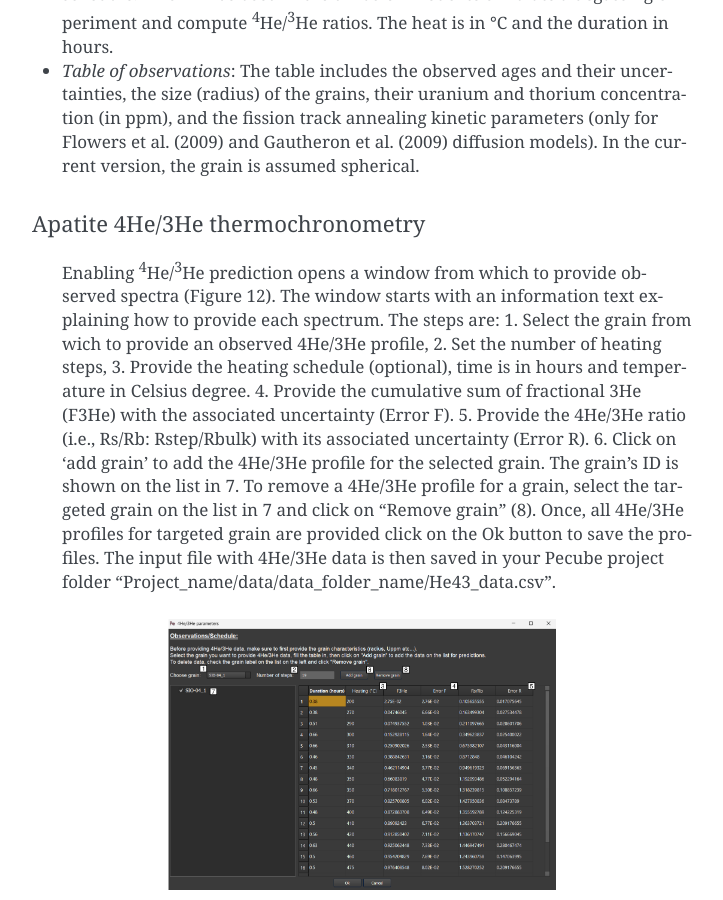
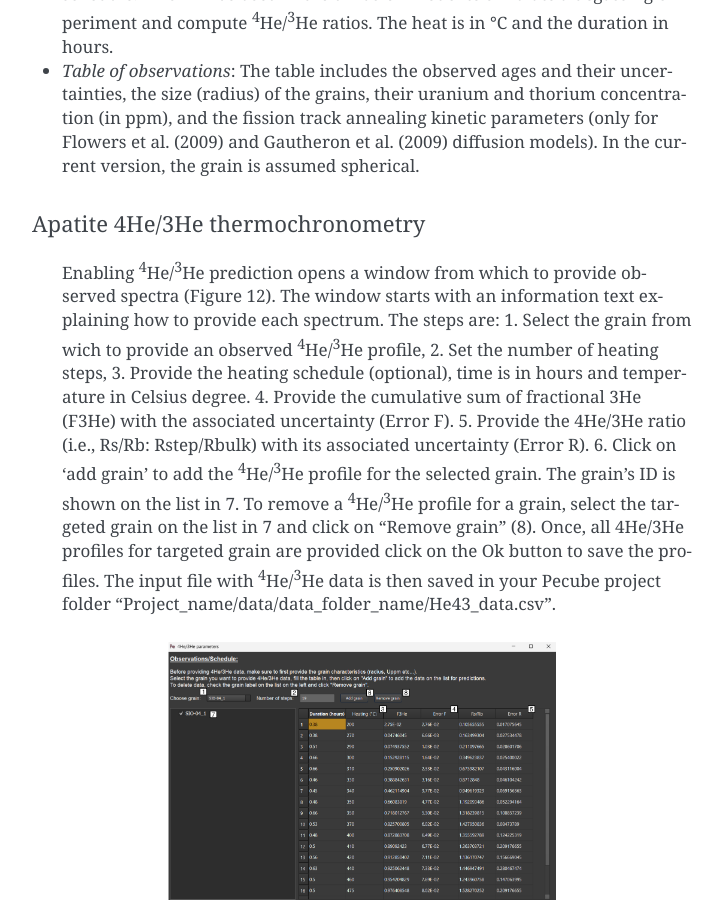
Before and after one commit to MBernAca/PecubeGUI_Doc, a Sphinx documentation site: the page built from docs/source/Usage.rst, in a window 1280 px wide and 900 px high, scrolled down 10435 px. Shown: the whole window, without its empty margins (388-1111 px from the left). Built offline with Sphinx 7.4.7, drawn with Linux system fonts in a browser that asks for light colours.

Commit message:
Update Usage.rst

```diff
--- a/docs/source/Usage.rst
+++ b/docs/source/Usage.rst
@@ -202,7 +202,7 @@ The "AHe" section show all the kinetic parameters related to the apatite (U-Th)/
 
 Apatite 4He/3He thermochronometry
 ^^^^^^^^^^^^^^^^^^^^^^^^^^^^
- Enabling \ :sup:`4`\He/\ :sup:`3`\He prediction opens a window from which to provide observed spectra (Figure 12). The window starts with an information text explaining how to provide each spectrum. The steps are: 1. Select the grain from wich to provide an observed 4He/3He profile, 2. Set the number of heating steps, 3. Provide the heating schedule (optional), time is in hours and temperature in Celsius degree. 4. Provide the cumulative sum of fractional 3He (F3He) with the associated uncertainty (Error F). 5. Provide the 4He/3He ratio (i.e., Rs/Rb: Rstep/Rbulk) with its associated uncertainty (Error R). 6. Click on ‘add grain’ to add the 4He/3He profile for the selected grain. The grain’s ID is shown on the list in 7. To remove a 4He/3He profile for a grain, select the targeted grain on the list in 7 and click on “Remove grain” (8). Once, all 4He/3He profiles for targeted grain are provided click on the Ok button to save the profiles. The input file with 4He/3He data is then saved in your Pecube project folder “Project_name/data/data_folder_name/He43_data.csv”.
+ Enabling \ :sup:`4`\He/\ :sup:`3`\He prediction opens a window from which to provide observed spectra (Figure 12). The window starts with an information text explaining how to provide each spectrum. The steps are: 1. Select the grain from wich to provide an observed \ :sup:`4`\He/\ :sup:`3`\He profile, 2. Set the number of heating steps, 3. Provide the heating schedule (optional), time is in hours and temperature in Celsius degree. 4. Provide the cumulative sum of fractional 3He (F3He) with the associated uncertainty (Error F). 5. Provide the 4He/3He ratio (i.e., Rs/Rb: Rstep/Rbulk) with its associated uncertainty (Error R). 6. Click on ‘add grain’ to add the \ :sup:`4`\He/\ :sup:`3`\He profile for the selected grain. The grain’s ID is shown on the list in 7. To remove a \ :sup:`4`\He/\ :sup:`3`\He profile for a grain, select the targeted grain on the list in 7 and click on “Remove grain” (8). Once, all 4He/3He profiles for targeted grain are provided click on the Ok button to save the profiles. The input file with \ :sup:`4`\He/\ :sup:`3`\He data is then saved in your Pecube project folder “Project_name/data/data_folder_name/He43_data.csv”.
 
 .. figure:: ../images/He43_tab.png
   :scale: 30
```
